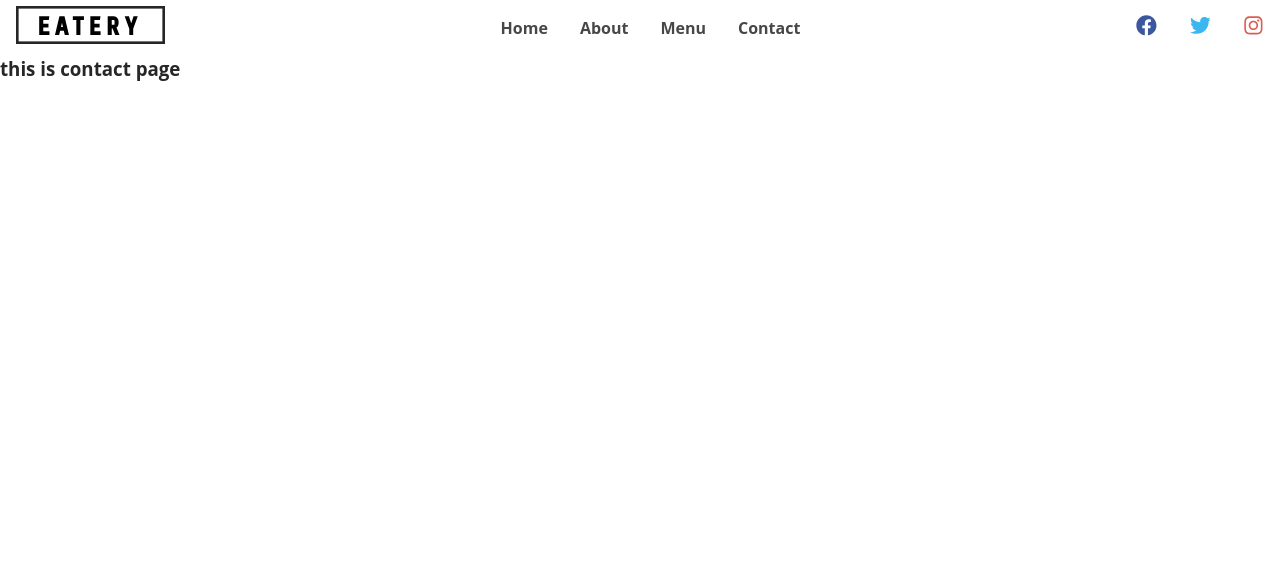
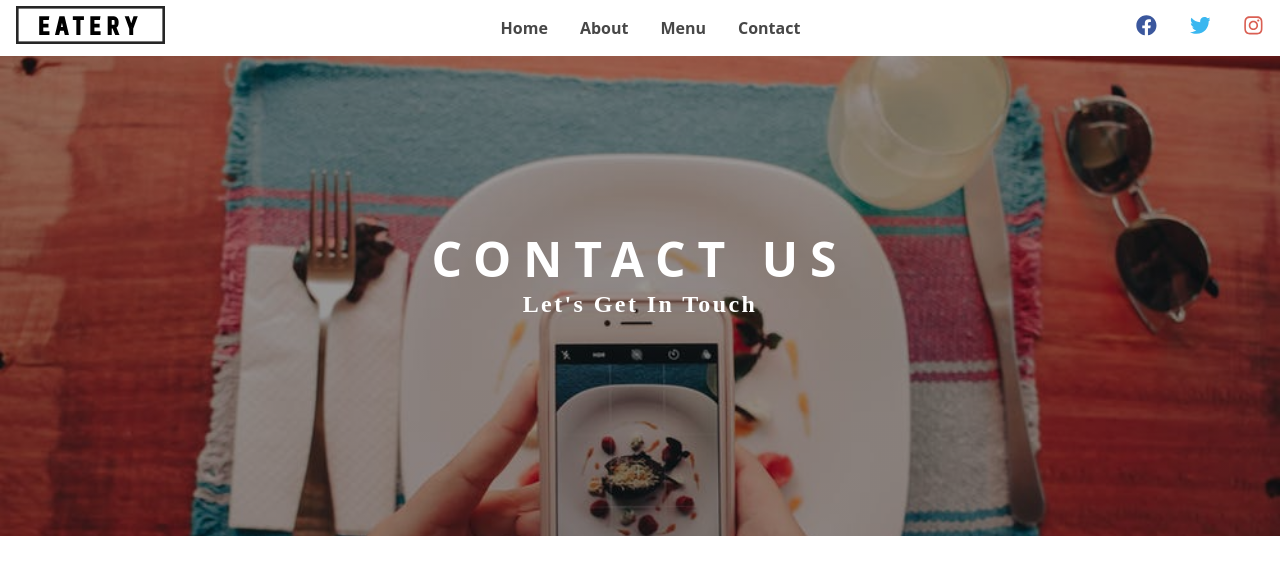
Before and after one commit to Means-Business/restaurant, a Gatsby site: page /contact in a window 1280 px wide. Built offline with nearby package versions, Linux system fonts and the light colour scheme; Gatsby itself is replaced by a stand-in of ours.

Commit message:
adding Banner.js

```diff
--- a/src/pages/about.js
+++ b/src/pages/about.js
@@ -2,7 +2,7 @@ import React from 'react';
 
 import Layout from '../components/layout';
 import SEO from '../components/seo';
-import { PageHeader } from '../utils';
+import { PageHeader, Banner } from '../utils';
 import aboutImg from '../images/bcg/aboutBcg.jpeg';
 
 const AboutPage = () => (
@@ -19,7 +19,9 @@ const AboutPage = () => (
         `programming`,
       ]}
     />
-    <PageHeader img={aboutImg}>this is about page</PageHeader>
+    <PageHeader img={aboutImg}>
+      <Banner title="about us" subtitle="a little about us" />
+    </PageHeader>
   </Layout>
 );
 
--- a/src/pages/contact.js
+++ b/src/pages/contact.js
@@ -2,6 +2,8 @@ import React from 'react';
 
 import Layout from '../components/layout';
 import SEO from '../components/seo';
+import { PageHeader, Banner } from '../utils';
+import contactImg from '../images/bcg/contactBcg.jpeg';
 
 const ContactPage = () => (
   <Layout>
@@ -17,7 +19,9 @@ const ContactPage = () => (
         `programming`,
       ]}
     />
-    <h3>this is contact page</h3>
+    <PageHeader img={contactImg}>
+      <Banner title="contact us" subtitle="let's get in touch" />
+    </PageHeader>
   </Layout>
 );
 
--- a/src/pages/menu.js
+++ b/src/pages/menu.js
@@ -2,6 +2,8 @@ import React from 'react';
 
 import Layout from '../components/layout';
 import SEO from '../components/seo';
+import { PageHeader, Banner } from '../utils';
+import menuImg from '../images/bcg/menuBcg.jpeg';
 
 const MenuPage = () => (
   <Layout>
@@ -17,7 +19,9 @@ const MenuPage = () => (
         `programming`,
       ]}
     />
-    <h3>this is menu page</h3>
+    <PageHeader img={menuImg}>
+      <Banner title="menu" subtitle={`let's dig in `} />
+    </PageHeader>
   </Layout>
 );
 
--- /dev/null
+++ b/src/utils/Banner.js
@@ -0,0 +1,35 @@
+import React from 'react';
+import styled from 'styled-components';
+import { styles } from '.';
+
+export default function Banner({ title, subtitle, children }) {
+  return (
+    <BannerWrapper>
+      <h1 className="title">{title}</h1>
+      <h3 className="subtitle">{subtitle}</h3>
+      {children}
+    </BannerWrapper>
+  );
+}
+
+const BannerWrapper = styled.div`
+  margin-bottom: 3rem;
+  text-align: center;
+  .title {
+    color: ${styles.colors.mainWhite};
+    font-size: 3rem;
+    text-transform: uppercase;
+    ${styles.letterSpacing({ spacing: '0.75rem' })}
+  }
+  .subtitle {
+    color: ${styles.colors.mainWhite};
+    ${styles.textSlanted};
+    ${styles.letterSpacing({ spacing: '0.15rem' })};
+    font-size: 1.5rem;
+    text-transform: capitalize;
+  }
+`;
+
+Banner.defaultProps = {
+  title: 'default title',
+};
--- /dev/null
+++ b/src/utils/Button.js
@@ -0,0 +1,6 @@
+import styled from 'styled-components';
+import { styles } from '../utils';
+
+const BannerButton = styled.button``;
+
+export { BannerButton };
--- a/src/utils/index.js
+++ b/src/utils/index.js
@@ -1,3 +1,6 @@
 import * as styles from './styles';
 import { HomeHeader, PageHeader } from './Header';
-export { styles, HomeHeader, PageHeader };
+import Banner from './Banner';
+import { BannerButton } from './Button';
+
+export { styles, HomeHeader, PageHeader, Banner, BannerButton };
```
Also changed, not shown: src/pages/index.js (+7 -2 lines).
